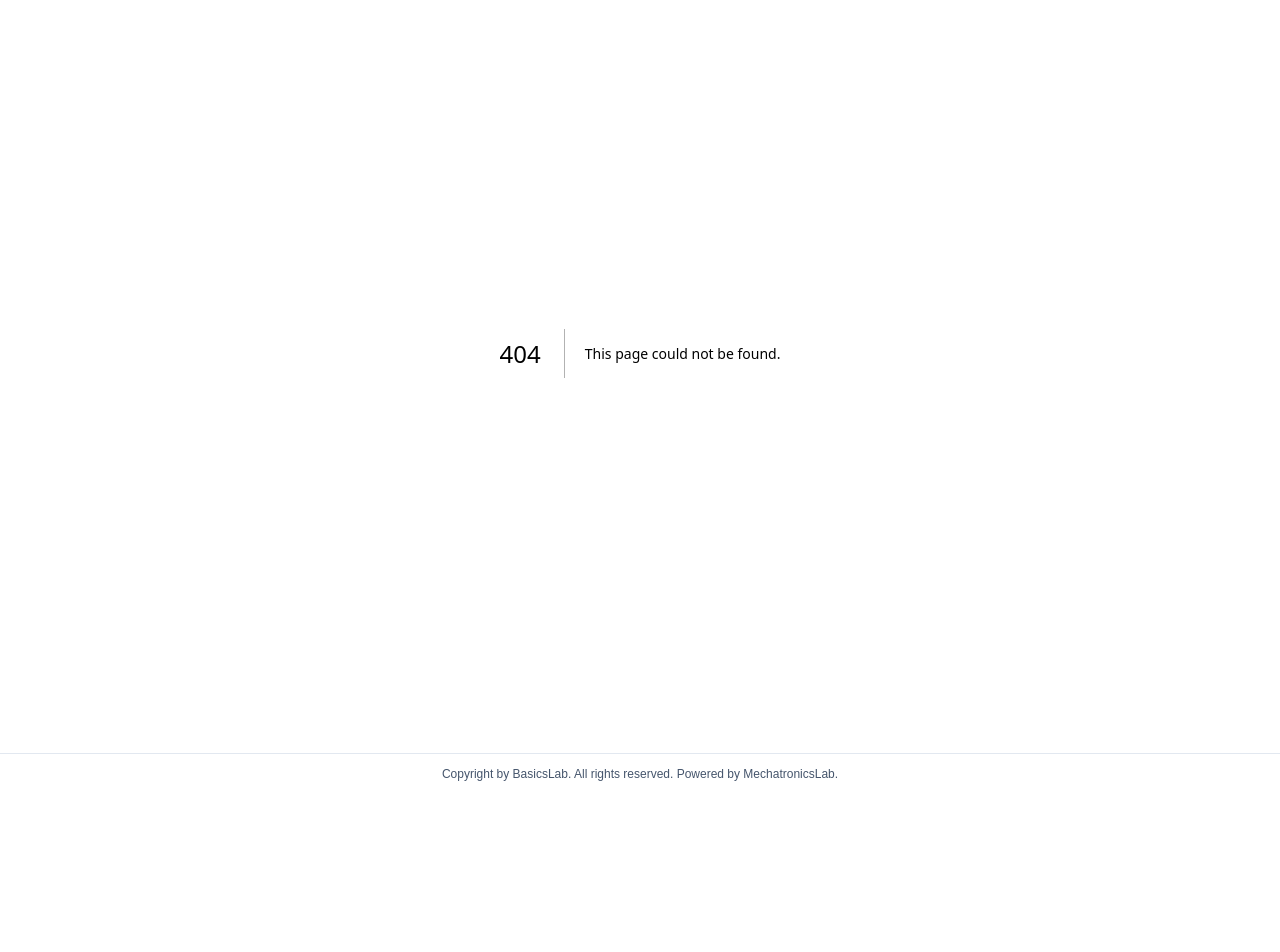
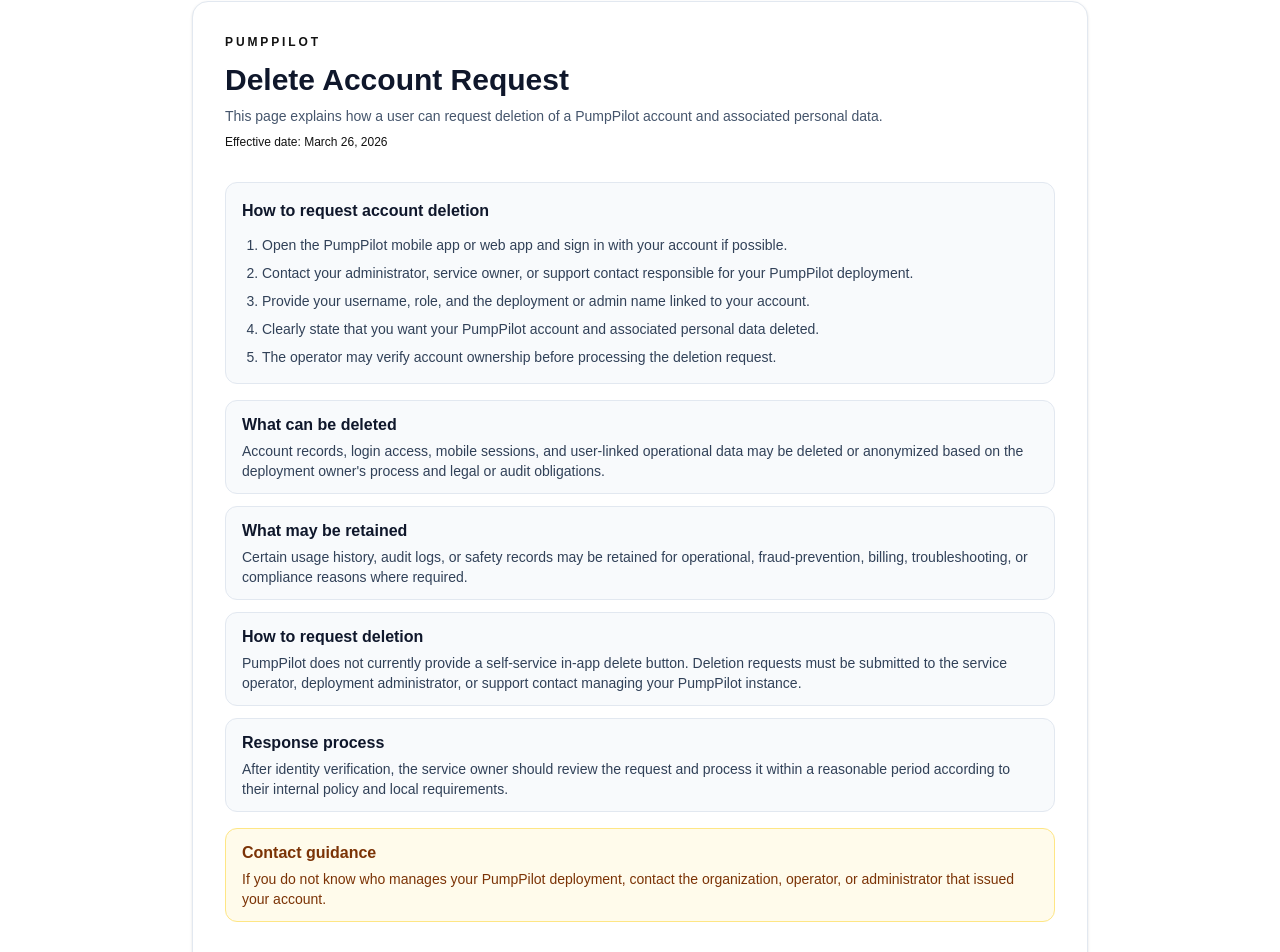
Before and after one commit to sarful/SmartPumpPro, a Next.js app: page /delete-account in a window 1280 px wide. Before the commit this address had no page. Shown: the part 47-999 px from the top of the page. Before the commit the page ends 841 px from the top, so only its background shows below. Built offline with nearby package versions, Linux system fonts and the light colour scheme.

Commit message:
feat: add delete account page

```diff
--- /dev/null
+++ b/app/delete-account/page.tsx
@@ -0,0 +1,90 @@
+import Link from "next/link";
+
+const steps = [
+  "Open the PumpPilot mobile app or web app and sign in with your account if possible.",
+  "Contact your administrator, service owner, or support contact responsible for your PumpPilot deployment.",
+  "Provide your username, role, and the deployment or admin name linked to your account.",
+  "Clearly state that you want your PumpPilot account and associated personal data deleted.",
+  "The operator may verify account ownership before processing the deletion request.",
+];
+
+const details = [
+  {
+    title: "What can be deleted",
+    body: "Account records, login access, mobile sessions, and user-linked operational data may be deleted or anonymized based on the deployment owner's process and legal or audit obligations.",
+  },
+  {
+    title: "What may be retained",
+    body: "Certain usage history, audit logs, or safety records may be retained for operational, fraud-prevention, billing, troubleshooting, or compliance reasons where required.",
+  },
+  {
+    title: "How to request deletion",
+    body: "PumpPilot does not currently provide a self-service in-app delete button. Deletion requests must be submitted to the service operator, deployment administrator, or support contact managing your PumpPilot instance.",
+  },
+  {
+    title: "Response process",
+    body: "After identity verification, the service owner should review the request and process it within a reasonable period according to their internal policy and local requirements.",
+  },
+];
+
+export default function DeleteAccountPage() {
+  return (
+    <main className="min-h-screen bg-white px-6 py-12 text-slate-900">
+      <section className="mx-auto w-full max-w-4xl rounded-2xl border border-slate-200 bg-white p-8 shadow-sm">
+        <p className="text-xs font-semibold uppercase tracking-[0.24em] text-slate-500">
+          PumpPilot
+        </p>
+        <h1 className="mt-3 text-3xl font-semibold">Delete Account Request</h1>
+        <p className="mt-2 text-sm text-slate-600">
+          This page explains how a user can request deletion of a PumpPilot account
+          and associated personal data.
+        </p>
+        <p className="mt-2 text-xs text-slate-500">Effective date: March 26, 2026</p>
+
+        <article className="mt-8 rounded-xl border border-slate-200 bg-slate-50 px-4 py-4">
+          <h2 className="text-base font-semibold">How to request account deletion</h2>
+          <ol className="mt-3 list-decimal space-y-2 pl-5 text-sm text-slate-700">
+            {steps.map((step) => (
+              <li key={step}>{step}</li>
+            ))}
+          </ol>
+        </article>
+
+        <div className="mt-4 space-y-3">
+          {details.map((detail) => (
+            <article
+              key={detail.title}
+              className="rounded-xl border border-slate-200 bg-slate-50 px-4 py-3"
+            >
+              <h2 className="text-base font-semibold">{detail.title}</h2>
+              <p className="mt-1 text-sm text-slate-700">{detail.body}</p>
+            </article>
+          ))}
+        </div>
+
+        <article className="mt-4 rounded-xl border border-amber-200 bg-amber-50 px-4 py-3">
+          <h2 className="text-base font-semibold text-amber-900">Contact guidance</h2>
+          <p className="mt-1 text-sm text-amber-900">
+            If you do not know who manages your PumpPilot deployment, contact the
+            organization, operator, or administrator that issued your account.
+          </p>
+        </article>
+
+        <div className="mt-8 flex flex-wrap gap-3">
+          <Link
+            href="/privacy-policy"
+            className="rounded-xl border border-slate-300 px-4 py-2 text-sm font-medium hover:bg-slate-50"
+          >
+            Open Privacy Policy
+          </Link>
+          <Link
+            href="/"
+            className="rounded-xl border border-slate-300 px-4 py-2 text-sm font-medium hover:bg-slate-50"
+          >
+            Back to Home
+          </Link>
+        </div>
+      </section>
+    </main>
+  );
+}
```
